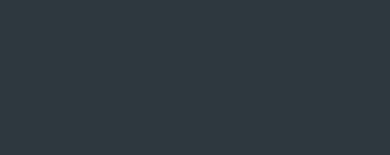
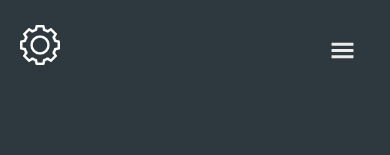
Before and after one commit to WarrenWu4/engr102-website, a React (Vite) app: page /learn in a window 390 px wide. Shown: the top 155 px of the page. Built offline with nearby package versions, Linux system fonts and the light colour scheme; a web font is replaced by a local one.

Commit message:
added responsive navbar with menu

```diff
--- a/src/App.css
+++ b/src/App.css
@@ -14,6 +14,7 @@
     --secondary: #F64662;
     --tertiary: #F9A828;
     --contrast: #ECECEB;
+    --show-nav: none;
 }
 
 /* basic layout for most pages */
@@ -49,42 +50,6 @@
     font-family: "Sofia Sans"; font-size: 5rem; font-weight: 700;
 }
 
-.subheader-font {
-
-}
-
-.nav-links-font {
-
-}
-
-.objective-title-font {
-
-}
-
-.objective-pages-font {
-
-}
-
-.unit-title-font {
-
-}
-
-.unit-font {
-
-}
-
-.ta-card-font, .review-video-date-font {
-
-}
-
-.review-name-font, .review-video-title-font, .learn-view-font {
-
-}
-
-.learn-content-font {
-
-}
-
 
 /* basic styles */
 .center {
--- a/src/components/Nav.jsx
+++ b/src/components/Nav.jsx
@@ -1,13 +1,17 @@
 import '../styles/nav.css';
 import { FaDonate, FaDiscord } from 'react-icons/fa';
+import { GiHamburgerMenu } from "react-icons/gi";
 import { NavLink } from 'react-router-dom';
-import { useState} from "react";
 
 export default function Nav() {
 
-    const sideBar = () => {
-        if (window.innerWidth <= 641) {
-            //sidebar pops out
+    const toggleSide = () => {
+        const show = getComputedStyle(document.documentElement).getPropertyValue('--show-nav');
+        if (show === ' flex') {
+            document.documentElement.style.setProperty('--show-nav', ' none')
+        }
+        else {
+            document.documentElement.style.setProperty('--show-nav', ' flex')
         }
     }
 
@@ -16,10 +20,11 @@ export default function Nav() {
 
             <div className='nav-main'>
 
-                <div className='logo-container' onClick={sideBar}>
+                <div className='logo-container'>
                     <div className='logo'/>
                 </div>
 
+                <div className='nav-links'>
                     <div className='nav-home'>
                         <NavLink to="/">Home</NavLink>
                     </div>
@@ -40,6 +45,27 @@ export default function Nav() {
                         <NavLink to="/about">About</NavLink>
                     </div>
 
+                    <div className='separator'></div>
+
+                    <div className='nav-secondary-shrunk'>
+                        <div className='nav-donate'>
+                            <NavLink to="/donate">
+                                Donate
+                            </NavLink>
+                        </div>
+                        <div className='nav-discord'>
+                            <a href="https://tx.ag/216server" target="_blank" rel="noopener noreferrer">
+                                Discord
+                            </a>
+                        </div>
+                    </div>
+
+                </div>
+
+                <div className='nav-ham'>
+                    <GiHamburgerMenu onClick={toggleSide}/>
+                </div>
+
             </div>
 
             <div className='nav-secondary'>
@@ -56,10 +82,6 @@ export default function Nav() {
                 </div>
             </div>
 
-            <div className='angle-out'>
-
-            </div>
-
         </div>
     )
 }
--- a/src/styles/learn.css
+++ b/src/styles/learn.css
@@ -5,15 +5,15 @@
 .learn-sidebar {
     width: 20vw; height: calc(100vh - 34.2rem);
     display: flex; align-items: center; flex-direction: column;
-    color: #ECECEB; font-size: 3rem; font-weight: bold; font-family: "IBM Plex Mono";
+    color: var(--contrast); font-size: 3rem; font-weight: bold; font-family: "IBM Plex Mono";
     overflow-y:scroll; position: relative;
 }
 
 .sidebar-title {
     position: sticky; top:0;left:0;
-    background-color: #2E383F;
+    background-color: var(--main);
     height: 5rem; margin-bottom: 2rem;
-    width: 80%; border-bottom: #ECECEB solid 0.4rem; text-align: center;
+    width: 80%; border-bottom: var(--contrast) solid 0.4rem; text-align: center;
 }
 
 .learn-main {
--- a/src/styles/nav.css
+++ b/src/styles/nav.css
@@ -11,10 +11,20 @@
     display: flex; justify-content: center; align-items: center;
     flex-direction: row;
 }
+
+.nav-links {
+    flex-direction: row; display: flex;
+}
+
 .logo-container, .nav-home, .nav-learn, .nav-labs, .nav-review, .nav-about {
     width: 6rem; height: 10rem;
     display: flex; justify-content: center; align-items: center;
 }
+
+.nav-ham {
+    display: none;
+}
+
 .logo {
     width: 4rem; height: 4rem;
     background-image: url("../assets/gear.png"); background-size: contain;
@@ -36,6 +46,10 @@ a.active {
 
 
 /* secondary navbar stuff */
+.nav-secondary-shrunk {
+    display: none;
+}
+
 .nav-secondary {
     margin-right: 6rem;
     display: flex; justify-content: center; align-items: center;
@@ -51,7 +65,7 @@ a.active {
 }
 
 .nav-discord a {
-    font-size: 2.5rem;color:#ECECEB;
+    font-size: 2rem;color:#ECECEB;
 }
 
 .nav-secondary a:hover {
@@ -62,22 +76,52 @@ a.active {
     color: #F64662
 }
 
-/* angle right animations */
-.angle-out {
-    display: none;
-}
-
 /* responsive navbar (hamburger/gear menu) */
 @media screen and (max-width: 641px) {
-    .nav-main, .nav-secondary {
+    .nav-secondary {
         display: none;
         flex-direction: column;
     }
-    .angle-out {
-        width: calc(100vw - 18rem); height: 10rem;
-        display: flex; justify-content: center; align-items: center;
+    .nav-links {
+        display: var(--show-nav);
+        z-index: 1000;
+        flex-direction: column;
+        position: absolute;
+        align-items: center;
+        right: 0; top: 0;
+        width: 20rem; height:100vh;
+        background: rgba(0, 0, 0, 0.8);
+        overflow-y: auto;
+        backdrop-filter: blur(1rem);
     }
-    .angle-out svg {
+    .nav-learn, .nav-labs, .nav-review, .nav-about, .nav-donate, .nav-discord {
+        width: fit-content; height: fit-content;
+        padding: 3em 0 0 0;
+    }
+    .nav-donate a, .nav-discord a {
+        font-size: 2rem;
+    }
+    .nav-home {
+        width: fit-content; height: fit-content;
+        padding: 8em 0 0 0;
+    }
+    .nav-main {
+        margin-left: 1rem;
+    }
+    .nav-ham {
         width: 6rem; height: 10rem;
+        display: flex; align-items: center;
+        position: absolute; right: 0; top: 0;
+        color: var(--contrast); font-size: 2.5rem;
+        z-index: 9999; cursor: pointer;
+    }
+    .nav-secondary-shrunk {
+        align-items: center;
+        display: flex; flex-direction: column;
+    }
+    .separator {
+        margin-top: 3rem;
+        width: 70%; height: 0.4rem;
+        background: #ECECEB;
     }
 }
```
Lines whose indentation alone changed are shown as unchanged.
